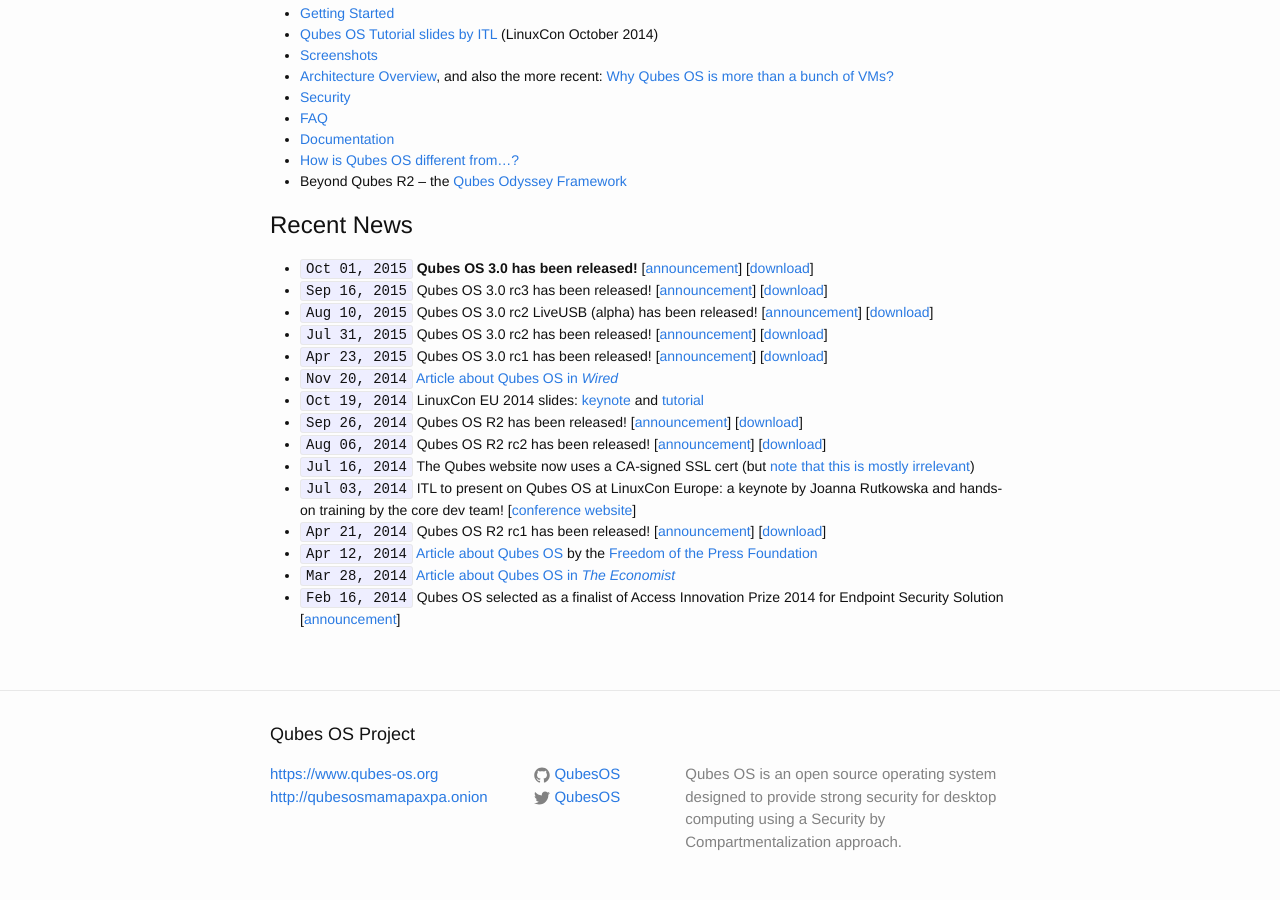
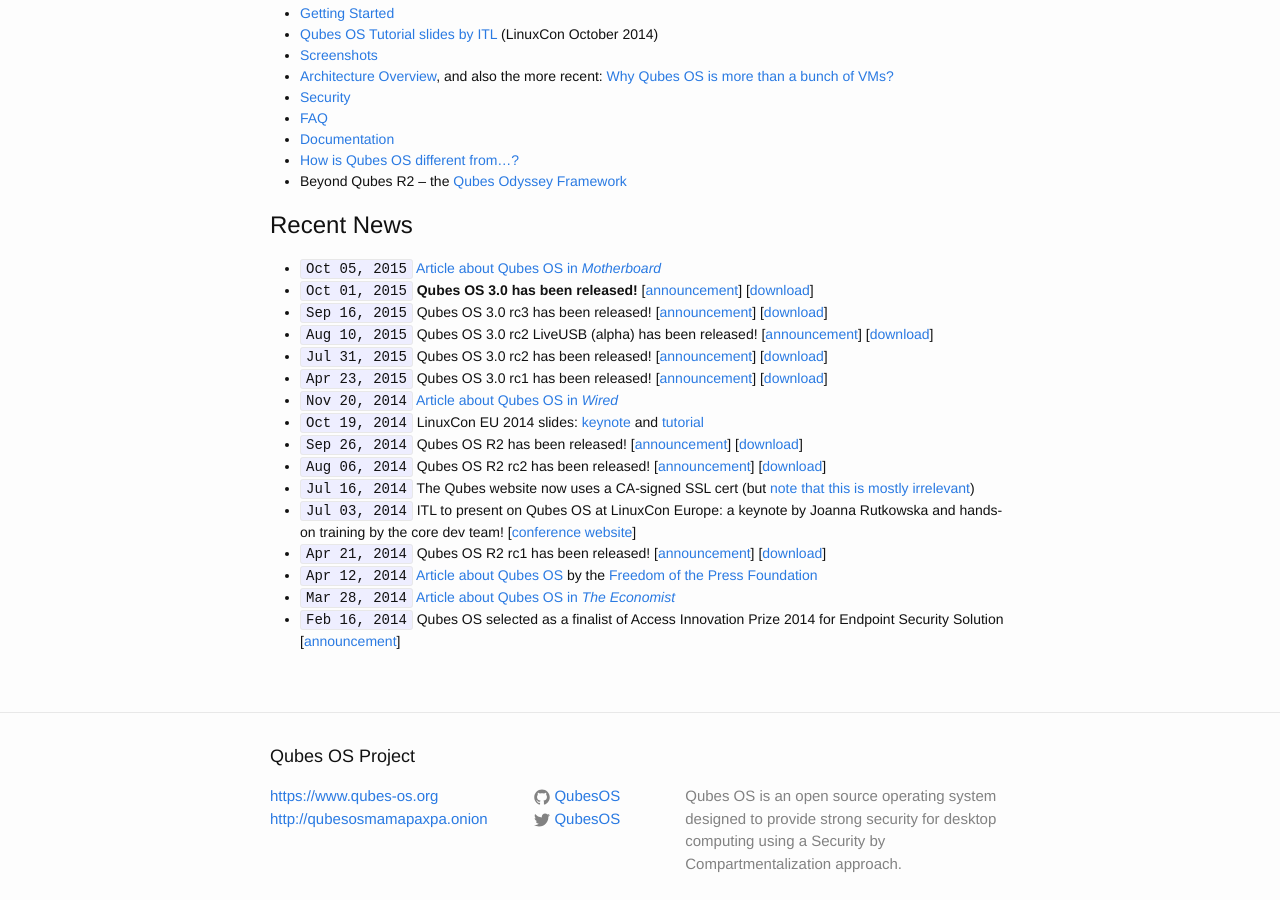
Before and after one commit to QubesOS/qubesos.github.io, a Jekyll site: the page built from pages/home.md, in a window 1280 px wide and 900 px high, scrolled down 560 px. Built offline with Jekyll 4.4.1, drawn with Linux system fonts in a browser that asks for light colours.

Commit message:
Add link to Motherboard article

```diff
--- a/pages/home.md
+++ b/pages/home.md
@@ -29,6 +29,7 @@ Qubes is a security-oriented, open-source operating system for personal computer
 
 Recent News
 -----------
+-   `Oct 05, 2015` [Article about Qubes OS in *Motherboard*](http://motherboard.vice.com/read/finally-a-reasonably-secure-operating-system-qubes-r3)
 -   `Oct 01, 2015` **Qubes OS 3.0 has been released!**
       [[announcement](http://blog.invisiblethings.org/2015/10/01/qubes-30.html)]
       [[download](https://www.qubes-os.org/downloads/)]
```
